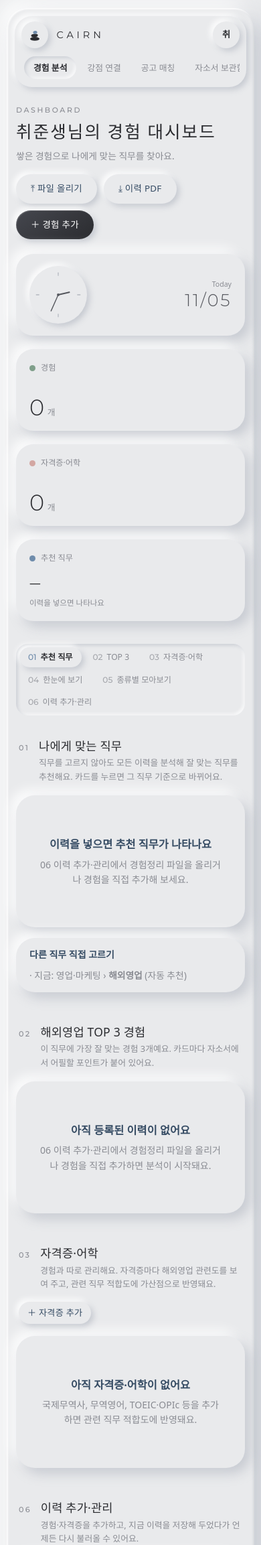
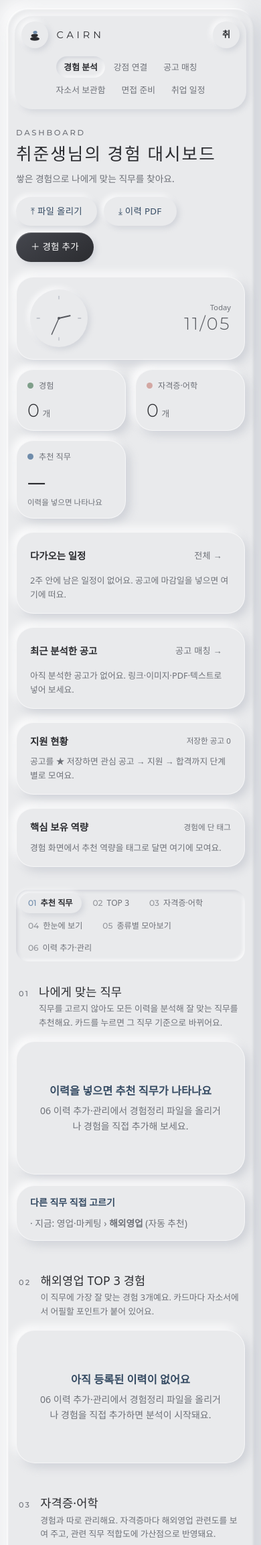
Before and after one commit to maengminji6-create/jobprep-dashboard, a Flask app: page /experiences/ in a window 390 px wide. Shown: the top 2306 px of the page at 67% size. Run offline with Flask 3, Linux system fonts and the light colour scheme; data comes from the database, SQL or seed files in the repository; data that the repository does not hold is empty; some web fonts are replaced.

Commit message:
첫 화면 취업 준비 현황 · 추천 직무 보강 · 디자인 규칙 정리
- 첫 화면: 다가오는 일정 · 최근 분석한 공고(필수 충족 수) · 지원 현황 · 핵심 보유 역량
- 추천 직무: 보유·부족한 역량, 추천 활동(관련 자격증 · STAR 기록), 근거가 약하면 '근거 부족'
- 그림자 약하게 + 카드 밝은 테두리, 흐린 글씨 대비 4.5:1 이상, 아주 작은 글씨 키움
- 휴대폰: 상단 메뉴 두 줄, 요약 타일 2열, 달력 일정 종류별 색 점
- README 화면 구성 표 갱신

Co-Authored-By: Claude Opus 5.5 <noreply@anthropic.com>

```diff
--- a/app/experiences/routes.py
+++ b/app/experiences/routes.py
@@ -58,6 +58,20 @@ def _cert_views(certs, role: str) -> list[dict]:
     return sorted(views, key=lambda v: v["rel"], reverse=True)
 
 
+def _status_board(exps) -> dict:
+    """첫 화면 '취업 준비 현황': 다가오는 일정 · 최근 분석한 공고 · 지원 현황 · 핵심 보유 역량."""
+    from collections import Counter
+
+    from ..core.job_status import STATUSES
+    from ..schedule.services import upcoming
+    saved = owned(PostingAnalysis).filter(PostingAnalysis.is_saved.is_(True)).all()
+    counts = Counter(p.status for p in saved if p.status)
+    recent = owned(PostingAnalysis).order_by(PostingAnalysis.created_at.desc()).limit(3).all()
+    tags = Counter(t for e in exps for t in e.competency_list)
+    return {"upcoming": upcoming()[:4], "recent": recent, "pipeline": [(s, counts[s]) for s in STATUSES if counts[s]],
+            "saved_total": len(saved), "competencies": tags.most_common(8)}
+
+
 @bp.route("/")
 @login_required
 def index():
@@ -93,6 +107,7 @@ def index():
     cat_counts = {c: n for c, n in cat_counts.items() if n}
     snapshots = owned(Snapshot).order_by(Snapshot.created_at.desc()).all()
     return render_template("experiences/index.html", exps=exps, analyses=by_id, top3=top3, excluded=excluded,
+                           status_board=_status_board(exps),
                            role=role, group=group, role_name=role_name, group_name=GROUP_BY_CODE[group]["name"],
                            groups=ROLE_GROUPS, roles=role_options(), chart=chart, uploads=uploads,
                            categories=EXP_CATEGORIES, comments=comments, certs=_cert_views(certs, role),
--- a/app/static/css/app.css
+++ b/app/static/css/app.css
@@ -17,7 +17,7 @@
   --border: #d6d8dc;
   --ink: #2b2c30;        /* 제목 · 기본 버튼 */
   --text: #3a3b40;
-  --muted: #898b92;
+  --muted: #6e7178;      /* 흐린 글씨도 바탕 대비 4.5:1 이상 */
   --coral: #c98d87;
   --sage: #7f9f8a;
   --rose: #d3a7a2;
@@ -26,11 +26,11 @@
   --danger: #b44a40;
   --radius: 28px;
   --radius-sm: 14px;
-  --neu-dark: rgba(150, 157, 172, .42);
+  --neu-dark: rgba(150, 157, 172, .32);
   --neu-light: rgba(255, 255, 255, .95);
-  --raise: 8px 8px 18px var(--neu-dark), -8px -8px 18px var(--neu-light);
-  --raise-lg: 16px 16px 36px var(--neu-dark), -14px -14px 32px var(--neu-light);
-  --raise-sm: 4px 4px 9px var(--neu-dark), -4px -4px 9px var(--neu-light);
+  --raise: 6px 6px 14px var(--neu-dark), -6px -6px 14px var(--neu-light);
+  --raise-lg: 12px 12px 28px var(--neu-dark), -10px -10px 24px var(--neu-light);
+  --raise-sm: 3px 3px 8px var(--neu-dark), -3px -3px 8px var(--neu-light);
   --inset: inset 5px 5px 10px var(--neu-dark), inset -5px -5px 10px var(--neu-light);
   --inset-sm: inset 2px 2px 5px var(--neu-dark), inset -2px -2px 5px var(--neu-light);
   --shadow: var(--raise);
@@ -76,7 +76,7 @@ a.round-btn:active, a:active > .round-btn { box-shadow: var(--inset-sm); }
 .main { padding: 26px 6px 0; }
 .page-head { display: flex; align-items: flex-end; justify-content: space-between; gap: 16px; margin: 6px 0 22px; flex-wrap: wrap; }
 .page-head p { margin: 4px 0 0; color: var(--muted); font-size: .86rem; }
-.eyebrow { font-family: var(--font-display); font-size: .68rem; letter-spacing: .24em; text-transform: uppercase; color: var(--muted);
+.eyebrow { font-family: var(--font-display); font-size: .72rem; letter-spacing: .24em; text-transform: uppercase; color: var(--muted);
   font-weight: 500; margin-bottom: 6px; display: block; }
 
 /* ── 섹션 구분 ───────────────────────────────────────────── */
@@ -103,8 +103,8 @@ a.round-btn:active, a:active > .round-btn { box-shadow: var(--inset-sm); }
 .grid-3 { grid-template-columns: repeat(3, minmax(0, 1fr)); }
 .grid-4 { grid-template-columns: repeat(4, minmax(0, 1fr)); }
 .span-2 { grid-column: span 2; }
-.card { background: var(--surface); border: 0; border-radius: var(--radius); padding: 20px 22px;
-  box-shadow: var(--raise); min-width: 0; }
+.card { background: var(--surface); border: 1px solid rgba(255, 255, 255, .6); border-radius: var(--radius); padding: 20px 22px;
+  box-shadow: var(--raise); min-width: 0; }  /* 약한 그림자 + 밝은 테두리로 바탕과 구분 */
 .card-head { display: flex; justify-content: space-between; align-items: center; gap: 10px; margin-bottom: 14px; flex-wrap: wrap; }
 .card-head h2, .card-head h3 { margin: 0; }
 .section-title { font-family: var(--font-display); font-weight: 300; letter-spacing: .1em; font-size: 1.3rem; color: var(--ink); }
@@ -269,7 +269,8 @@ details.cmt .comment-box { margin-top: 8px; }
   .shell { padding: 12px 10px 24px; }
   .frame { padding: 12px 12px 24px; border-radius: 30px; }
   .topbar { flex-wrap: wrap; border-radius: 26px; gap: 8px; top: 8px; }
-  .nav { order: 3; flex-basis: 100%; margin-left: 0; }
+  .nav { order: 3; flex-basis: 100%; margin-left: 0; flex-wrap: wrap; justify-content: center; overflow: visible; }
+  .nav a { padding: 6px 11px; }
   .me { margin-left: auto; }
   .main { padding: 20px 2px 0; }
   .section-nav { position: static; border-radius: 18px; }
--- a/app/static/css/components.css
+++ b/app/static/css/components.css
@@ -30,7 +30,7 @@
 .ring::before { content: ""; position: absolute; inset: 7px; border-radius: 50%; background: var(--surface); box-shadow: var(--raise-sm); }
 .ring > * { position: relative; }
 .ring-num { font-family: var(--font-display); font-weight: 400; font-size: 1.25rem; color: var(--ink); line-height: 1; }
-.ring-label { font-size: .64rem; color: var(--muted); margin-top: 3px; }
+.ring-label { font-size: .7rem; color: var(--muted); margin-top: 3px; }
 .ring.soft { --ring-c: var(--sage); }
 
 /* ── 01 추천 직무 카드 ─────────────────────────────────── */
@@ -175,7 +175,7 @@ mark.hl-both { background: linear-gradient(transparent 45%, #cfdceb 45%, #cfdceb
 .evidence { list-style: none; margin: 8px 0; padding: 0; display: grid; gap: 8px; }
 .evidence li { background: var(--bg); box-shadow: var(--inset-sm); border-radius: 14px; padding: 10px 12px; font-size: .84rem; line-height: 1.6; }
 .evidence q { quotes: "“" "”"; color: #3a3b40; }
-.ev-tag { display: inline-block; font-size: .68rem; font-weight: 700; padding: 1px 7px; border-radius: 6px; margin-right: 6px; vertical-align: 1px; }
+.ev-tag { display: inline-block; font-size: .7rem; font-weight: 700; padding: 1px 7px; border-radius: 6px; margin-right: 6px; vertical-align: 1px; }
 .ev-tag.p { background: #e2e8ee; color: #354b63; }
 .ev-tag.e { background: #e9f1e1; color: #4d7340; }
 .ev-arrow { display: block; color: var(--tone-300); font-weight: 700; margin: 2px 0; }
@@ -318,7 +318,7 @@ table.pcompare .is-best { background: rgba(242, 223, 185, .35); }
 .clock .hand.m { stroke-width: 1.7; }
 .clock circle { fill: #55575d; }
 .clock-date { text-align: right; line-height: 1.1; }
-.clock-date small { display: block; font-size: .66rem; color: var(--muted); margin-bottom: 4px; }
+.clock-date small { display: block; font-size: .7rem; color: var(--muted); margin-bottom: 4px; }
 .clock-date b { font-family: var(--font-display); font-weight: 300; font-size: 1.6rem; letter-spacing: .1em; color: #55575d; }
 .kpi { display: flex; flex-direction: column; justify-content: space-between; gap: 14px; color: var(--text); min-height: 122px;
   transition: transform .2s, box-shadow .2s; }
@@ -335,7 +335,12 @@ table.pcompare .is-best { background: rgba(242, 223, 185, .35); }
 .dot.rose { background: var(--rose); }
 .dot.slate { background: var(--tone-500); }
 @media (max-width: 1100px) { .overview { grid-template-columns: repeat(2, minmax(0, 1fr)); } }
-@media (max-width: 560px) { .overview { grid-template-columns: 1fr; } }
+@media (max-width: 560px) {
+  .overview { grid-template-columns: repeat(2, minmax(0, 1fr)); gap: 14px; }
+  .overview .clock-tile { grid-column: span 2; }
+  .kpi { min-height: 0; padding: 14px 16px; }
+  .kpi-value b { font-size: 1.7rem; }
+}
 
 /* ── 내 공간 · 기록 열쇠 ─────────────────────────────────── */
 a.me:hover { color: var(--ink); }
@@ -417,7 +422,7 @@ dialog.drawer::backdrop { background: rgba(43, 44, 48, .2); backdrop-filter: blu
 .req-check { border-left-color: var(--tone-300); }
 .req-top { display: flex; gap: 8px; align-items: baseline; }
 .req-top b { font-size: .88rem; font-weight: 600; color: var(--ink); line-height: 1.5; }
-.req-badge { flex-shrink: 0; font-size: .68rem; font-weight: 700; padding: 2px 8px; border-radius: 999px; background: #e4e6ea; color: #55575d; }
+.req-badge { flex-shrink: 0; font-size: .7rem; font-weight: 700; padding: 2px 8px; border-radius: 999px; background: #e4e6ea; color: #55575d; }
 .req-met .req-badge { background: #dde9d7; color: #3f6334; }
 .req-check .req-badge { background: var(--tone-100); color: var(--tone-700); }
 .req-why { margin: 6px 0 0; font-size: .8rem; color: var(--muted); }
@@ -505,12 +510,12 @@ dialog.drawer::backdrop { background: rgba(43, 44, 48, .2); backdrop-filter: blu
 .cal-day.today { box-shadow: var(--inset-sm), 0 0 0 2px var(--tone-300); }
 .cal-n { font-size: .74rem; color: var(--muted); font-weight: 600; }
 .cal-day.today .cal-n { color: var(--tone-700); }
-.cal-ev { display: block; font-size: .68rem; line-height: 1.35; padding: 2px 6px; border-radius: 6px; color: var(--ink);
+.cal-ev { display: block; font-size: .7rem; line-height: 1.35; padding: 2px 6px; border-radius: 6px; color: var(--ink);
   white-space: nowrap; overflow: hidden; text-overflow: ellipsis; border-left: 3px solid; background: rgba(255, 255, 255, .55); }
 .cal-ev:hover { color: var(--ink); background: #fff; }
 .cal-ev.done { opacity: .5; text-decoration: line-through; }
 .cal-ev.soon { background: #f6e3da; }
-.cal-more { font-size: .66rem; color: var(--muted); padding-left: 4px; }
+.cal-more { font-size: .7rem; color: var(--muted); padding-left: 4px; }
 .k-posting { border-color: var(--tone-500) !important; }
 .k-submit { border-color: var(--sage) !important; }
 .k-interview { border-color: var(--coral) !important; }
@@ -528,7 +533,7 @@ dialog.drawer::backdrop { background: rgba(43, 44, 48, .2); backdrop-filter: blu
 .ev-date small { font-size: .7rem; color: var(--muted); }
 .ev-body { flex: 1; min-width: 0; }
 .ev-top { display: flex; align-items: center; gap: 8px; flex-wrap: wrap; font-size: .9rem; }
-.ev-kind { font-size: .68rem; font-weight: 700; padding: 2px 8px; border-radius: 6px; border-left: 3px solid; background: var(--bg);
+.ev-kind { font-size: .7rem; font-weight: 700; padding: 2px 8px; border-radius: 6px; border-left: 3px solid; background: var(--bg);
   box-shadow: var(--inset-sm); color: var(--text); }
 .ev-memo { font-size: .8rem; color: var(--muted); margin: 4px 0 0; }
 .checklist { list-style: none; margin: 8px 0 0; padding: 0; display: grid; gap: 4px; }
@@ -555,7 +560,12 @@ dialog.drawer::backdrop { background: rgba(43, 44, 48, .2); backdrop-filter: blu
 @media (max-width: 640px) {
   .cal { gap: 3px; }
   .cal-day { min-height: 56px; padding: 4px; }
-  .cal-ev { font-size: 0; height: 6px; padding: 0; border-left-width: 0; border-radius: 3px; background: currentColor; }
+  .cal-ev { font-size: 0; height: 6px; padding: 0; border-left-width: 0; border-radius: 3px; background: var(--tone-500); }
+  .cal-ev.k-submit { background: var(--sage); }
+  .cal-ev.k-interview { background: var(--coral); }
+  .cal-ev.k-exam { background: #c4a77a; }
+  .cal-ev.k-personal { background: #a9adb5; }
+  .cal-ev.k-past { background: #d0d3d8; }
 }
 
 /* ── 면접 준비실: 질문 카드 · 근거 · 답변 · 점검 ─────────────────────────── */
@@ -578,3 +588,20 @@ dialog.drawer::backdrop { background: rgba(43, 44, 48, .2); backdrop-filter: blu
 .ok-t { color: var(--ok); margin-right: 4px; }
 .fix-t { color: var(--warn); margin-right: 4px; }
 .iv-del { text-align: right; margin-top: 6px; }
+
+/* ── 첫 화면 '취업 준비 현황' · 추천 직무 보강 ───────────────────────────── */
+.board { display: grid; grid-template-columns: repeat(4, minmax(0, 1fr)); gap: 20px; margin: -14px 0 34px; }
+.board-card .card-head { margin-bottom: 10px; }
+.board-card .card-head h3 { font-size: .9rem; }
+.board-empty { font-size: .8rem; color: var(--muted); margin: 0; }
+.board .up-list a { padding: 6px 8px; }
+.pipe { list-style: none; margin: 0; padding: 0; display: grid; gap: 6px; }
+.pipe a { display: flex; justify-content: space-between; align-items: center; padding: 6px 10px; border-radius: 12px;
+  background: var(--bg); box-shadow: var(--inset-sm); color: var(--text); font-size: .82rem; }
+.pipe b { font-family: var(--font-display); font-weight: 500; color: var(--ink); }
+.rec-label { font-size: .72rem; font-weight: 700; color: var(--muted); margin: 10px 0 4px; letter-spacing: .02em; }
+.rec-acts { margin: 0; padding-left: 16px; font-size: .78rem; color: var(--text); }
+.low-data { font-size: .72rem; font-weight: 700; padding: 6px 10px; border-radius: 999px; background: var(--bg);
+  box-shadow: var(--inset-sm); color: var(--muted); }
+@media (max-width: 1100px) { .board { grid-template-columns: repeat(2, minmax(0, 1fr)); } }
+@media (max-width: 560px) { .board { grid-template-columns: 1fr; } }
--- a/app/static/js/app.js
+++ b/app/static/js/app.js
@@ -15,7 +15,7 @@
   }
   // 차트 공통 색: 슬레이트 블루 · 연한 슬레이트 · 더스티 로즈 · 세이지 — app.css 토큰과 맞춤
   window.PALETTE = { main: "#4e6b8a", light: "#bfcddb", coral: "#c98d87", sage: "#7f9f8a",
-                     mainFill: "rgba(78,107,138,.18)", grid: "#d6d8dc", label: "#5c5e64", labelOn: "#2b2c30" };
+                     mainFill: "rgba(78,107,138,.18)", grid: "#d6d8dc", label: "#55575d", labelOn: "#2b2c30" };
 
   // 코멘트: 카드 안에서 펼치면 같은 줄 카드가 모두 늘어나므로, 오른쪽 서랍으로 띄움.
   // 내용은 복사하지 않고 옮겼다가 닫을 때 제자리로 돌려놓음(AI 버튼 등 동작 유지). dialog 가 없으면 그냥 펼침
--- a/app/templates/experiences/index.html
+++ b/app/templates/experiences/index.html
@@ -51,6 +51,44 @@
   </a>
 </section>
 
+{# 취업 준비 현황: 다가오는 일정 · 최근 공고 · 지원 현황 · 핵심 역량 #}
+{% set sb = status_board %}
+<section class="board">
+  <article class="card tile board-card">
+    <div class="card-head"><h3>다가오는 일정</h3><a class="btn ghost sm" href="{{ url_for('schedule.index') }}">전체 →</a></div>
+    {% if sb.upcoming %}
+    <ul class="up-list">{% for e in sb.upcoming %}{% set left = e.d_day %}
+      <li class="{{ e.urgency }}"><a href="{{ url_for('schedule.index', m=e.date.strftime('%Y-%m')) }}">
+        <span class="dday {{ e.urgency }}">{{ '지남' if left < 0 else ('오늘' if left == 0 else 'D-' ~ left) }}</span>
+        <span><b>{{ e.title }}</b><small>{{ e.date.strftime('%m.%d') }} · {{ e.kind }}</small></span></a></li>
+    {% endfor %}</ul>
+    {% else %}<p class="board-empty">2주 안에 남은 일정이 없어요. 공고에 마감일을 넣으면 여기에 떠요.</p>{% endif %}
+  </article>
+  <article class="card tile board-card">
+    <div class="card-head"><h3>최근 분석한 공고</h3><a class="btn ghost sm" href="{{ url_for('experiences.posting') }}">공고 매칭 →</a></div>
+    {% if sb.recent %}
+    <ul class="use-list">{% for p in sb.recent %}{% set rq = ((p.result.get('requirements') or {}).get('summary') or {}).get('required') %}
+      <li><a href="{{ url_for('experiences.posting_detail', pa_id=p.id) }}">{{ p.company or p.title|truncate(24, True, '…') }}</a>
+        <small>{% if rq and rq.total %}필수 충족 {{ rq.met }}/{{ rq.total }}{% else %}요건 확인 전{% endif %}{% if p.status %} · {{ p.status }}{% endif %}</small></li>
+    {% endfor %}</ul>
+    {% else %}<p class="board-empty">아직 분석한 공고가 없어요. 링크·이미지·PDF·텍스트로 넣어 보세요.</p>{% endif %}
+  </article>
+  <article class="card tile board-card">
+    <div class="card-head"><h3>지원 현황</h3><small>저장한 공고 {{ sb.saved_total }}</small></div>
+    {% if sb.pipeline %}
+    <ul class="pipe">{% for s, n in sb.pipeline %}
+      <li><a href="{{ url_for('experiences.posting', st=s) }}#saved"><span>{{ s }}</span><b>{{ n }}</b></a></li>
+    {% endfor %}</ul>
+    {% else %}<p class="board-empty">공고를 ★ 저장하면 관심 공고 → 지원 → 합격까지 단계별로 모여요.</p>{% endif %}
+  </article>
+  <article class="card tile board-card">
+    <div class="card-head"><h3>핵심 보유 역량</h3><small>경험에 단 태그</small></div>
+    {% if sb.competencies %}
+    <div class="chips">{% for t, n in sb.competencies %}<span class="chip">{{ t }} <b>{{ n }}</b></span>{% endfor %}</div>
+    {% else %}<p class="board-empty">경험 화면에서 추천 역량을 태그로 달면 여기에 모여요.</p>{% endif %}
+  </article>
+</section>
+
 <nav class="section-nav" aria-label="섹션 바로가기">
   <a href="#recs"><b>01</b>추천 직무</a>
   <a href="#top3"><b>02</b>TOP 3</a>
@@ -69,13 +107,15 @@
     <a class="card rec-card {{ 'on' if r.code == role }}" href="{{ url_for('experiences.index', role=r.code) }}#top3">
       <div class="rec-top">
         <span class="rec-rank">추천 {{ loop.index }}</span>
-        {{ ring(r.score, '적합도') }}
+        {% if r.enough %}{{ ring(r.score, '적합도') }}{% else %}<span class="low-data" title="연결된 경험이 적어 점수는 참고만 하세요">근거 부족</span>{% endif %}
       </div>
       <h3>{{ r.name }}</h3>
       <p class="muted" style="font-size:.8rem;margin-bottom:8px">{{ r.group_name }}</p>
       {% if r.experiences %}<p class="rec-why">근거 경험 · {{ r.experiences|join(', ') }}</p>{% endif %}
       {% if r.cert_bonus %}<p class="rec-why rec-cert">자격증 +{{ r.cert_bonus }}{% if r.certs %} · {{ r.certs|join(', ') }}{% endif %}</p>{% endif %}
-      <div class="chips">{% for k in r.keywords %}<span class="chip">{{ k }}</span>{% endfor %}</div>
+      {% if r.keywords %}<p class="rec-label">보유 역량</p><div class="chips">{% for k in r.keywords %}<span class="chip">{{ k }}</span>{% endfor %}</div>{% endif %}
+      {% if r.missing %}<p class="rec-label">부족한 역량</p><div class="chips">{% for k in r.missing %}<span class="chip gap">{{ k }}</span>{% endfor %}</div>{% endif %}
+      {% if r.activities %}<p class="rec-label">추천 활동</p><ul class="rec-acts">{% for a in r.activities %}<li>{{ a }}</li>{% endfor %}</ul>{% endif %}
       {% if r.code == role %}<span class="rec-now">지금 보는 직무</span>{% endif %}
     </a>
     {% endfor %}
```
Also changed, not shown: app/experiences/analyzer.py (+29 -1 lines), README.md.
